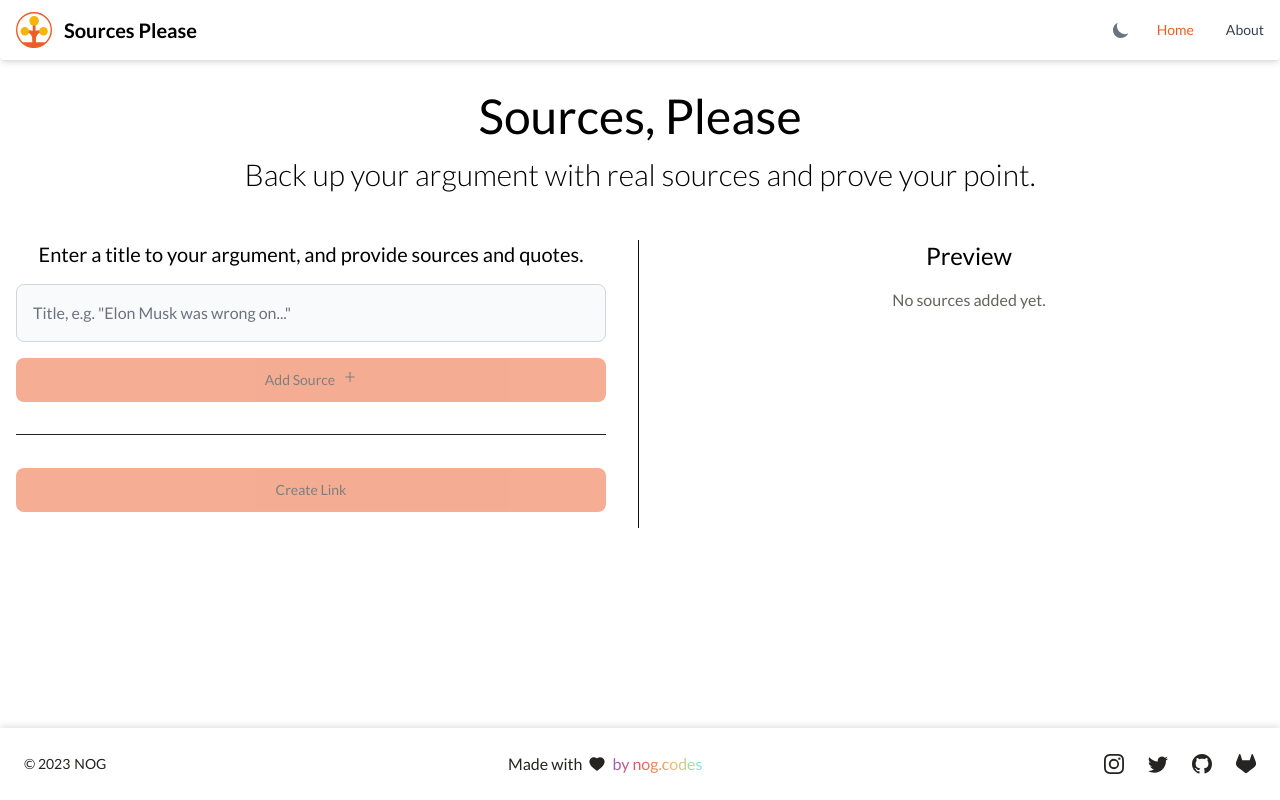
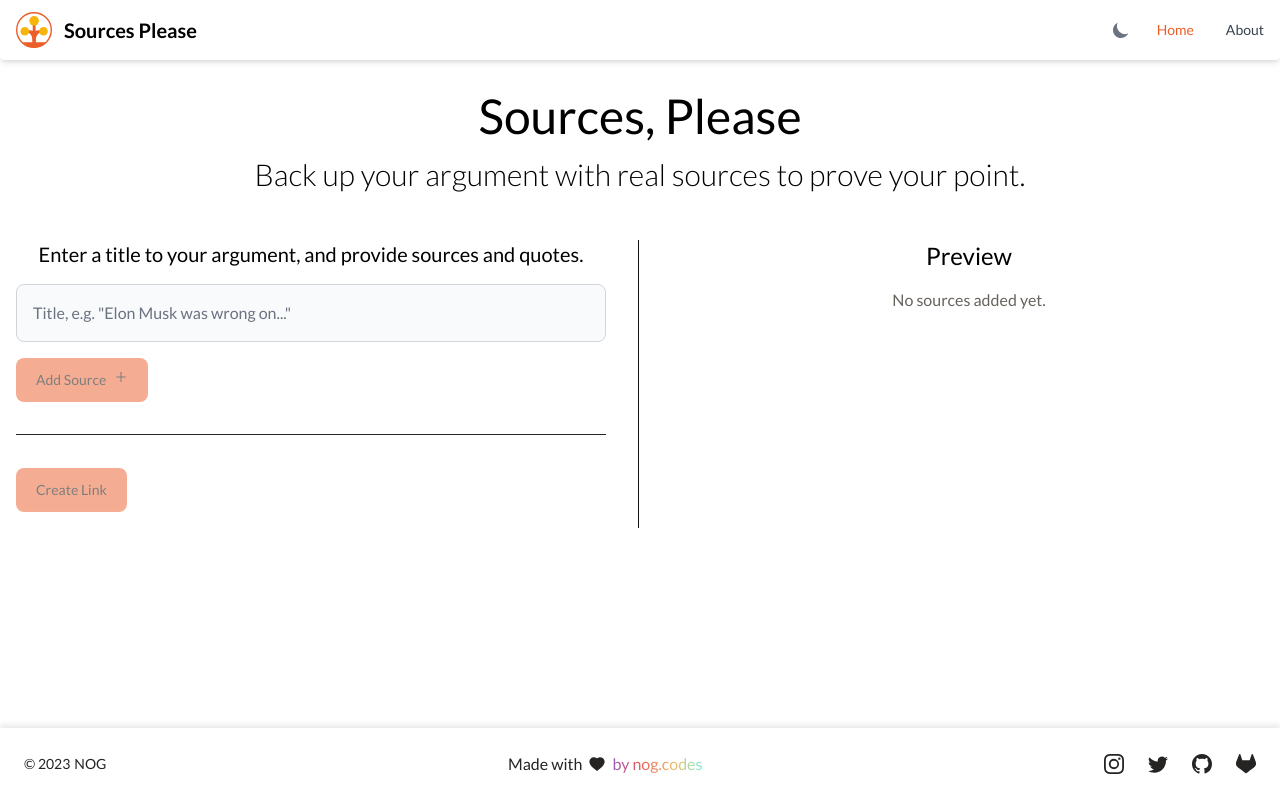
Before and after one commit to NicolasGraf/sourcespls, a React (Create React App) app in the folder frontend/: page / in a window 1280 px wide. Built offline with nearby package versions, Linux system fonts and the light colour scheme.

Commit message:
slight adjustments

```diff
--- a/frontend/src/components/AddSourceButton.js
+++ b/frontend/src/components/AddSourceButton.js
@@ -11,7 +11,7 @@ const AddSourceButton = ({
   return (
     <>
       <Button
-        className="mb-4 w-full"
+        className="mb-4"
         disabled={!hasTitle}
         onClick={() => setSourceInputValue("")}
       >
--- a/frontend/src/components/LinkCreator.js
+++ b/frontend/src/components/LinkCreator.js
@@ -6,7 +6,7 @@ const LinkCreator = ({ addArgument, isLoading, createdLink, hasSources }) => {
     <>
       <Button
         disabled={!hasSources}
-        className="w-full mb-4"
+        className="mb-4"
         onClick={() => addArgument()}
       >
         Create Link
--- a/frontend/src/pages/MainPage.js
+++ b/frontend/src/pages/MainPage.js
@@ -29,7 +29,7 @@ export const MainPage = () => {
     <main className="container mx-auto px-4 py-8 text-center dark:text-white md:flex md:flex-row md:flex-wrap">
       <h1 className="text-4xl md:text-5xl mb-4 w-full">Sources, Please</h1>
       <h2 className="text-2xl font-light md:text-3xl mb-12 w-full">
-        Back up your argument with real sources and prove your point.
+        Back up your argument with real sources to prove your point.
       </h2>
       <div className="flex-1">
         <SourceEditor
```
